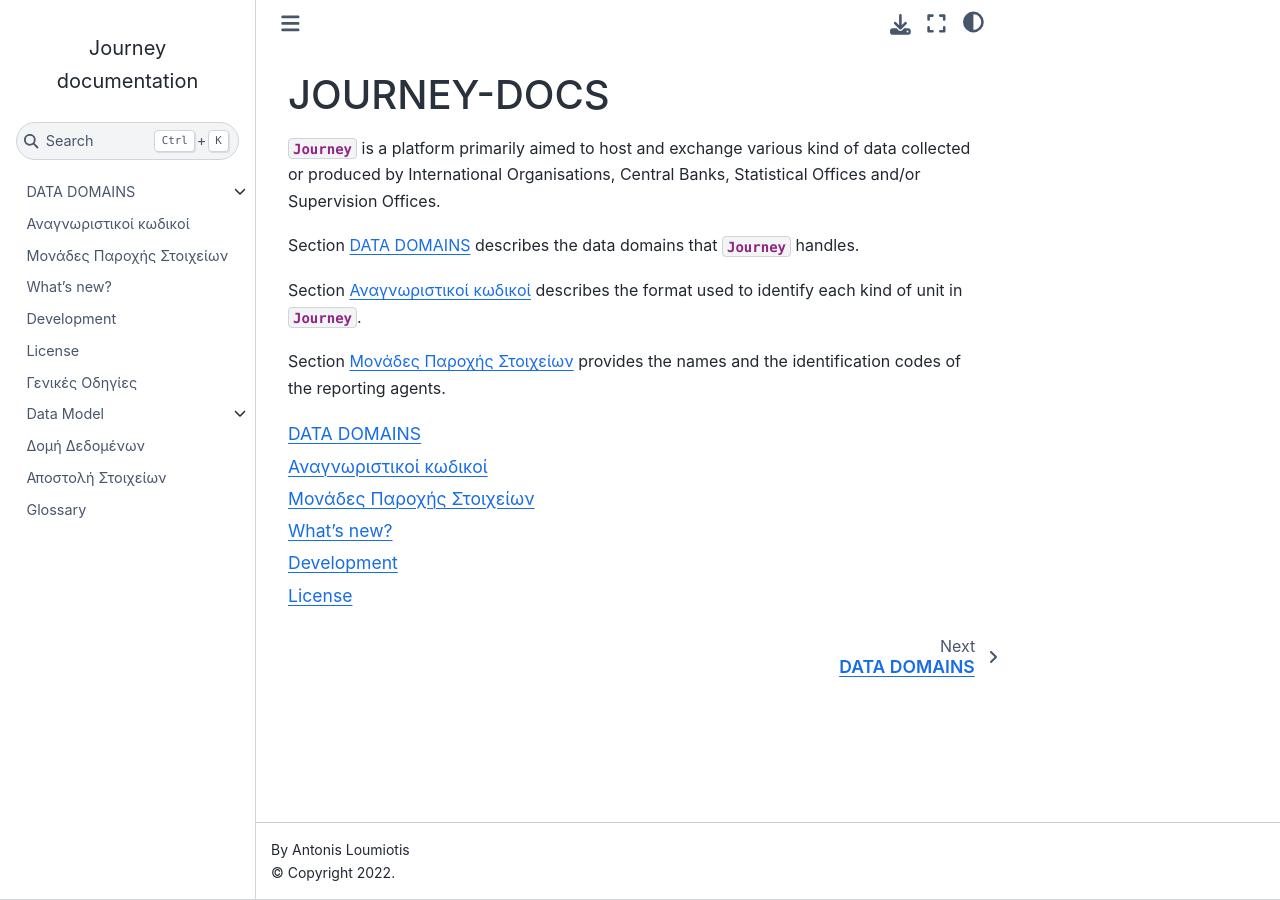
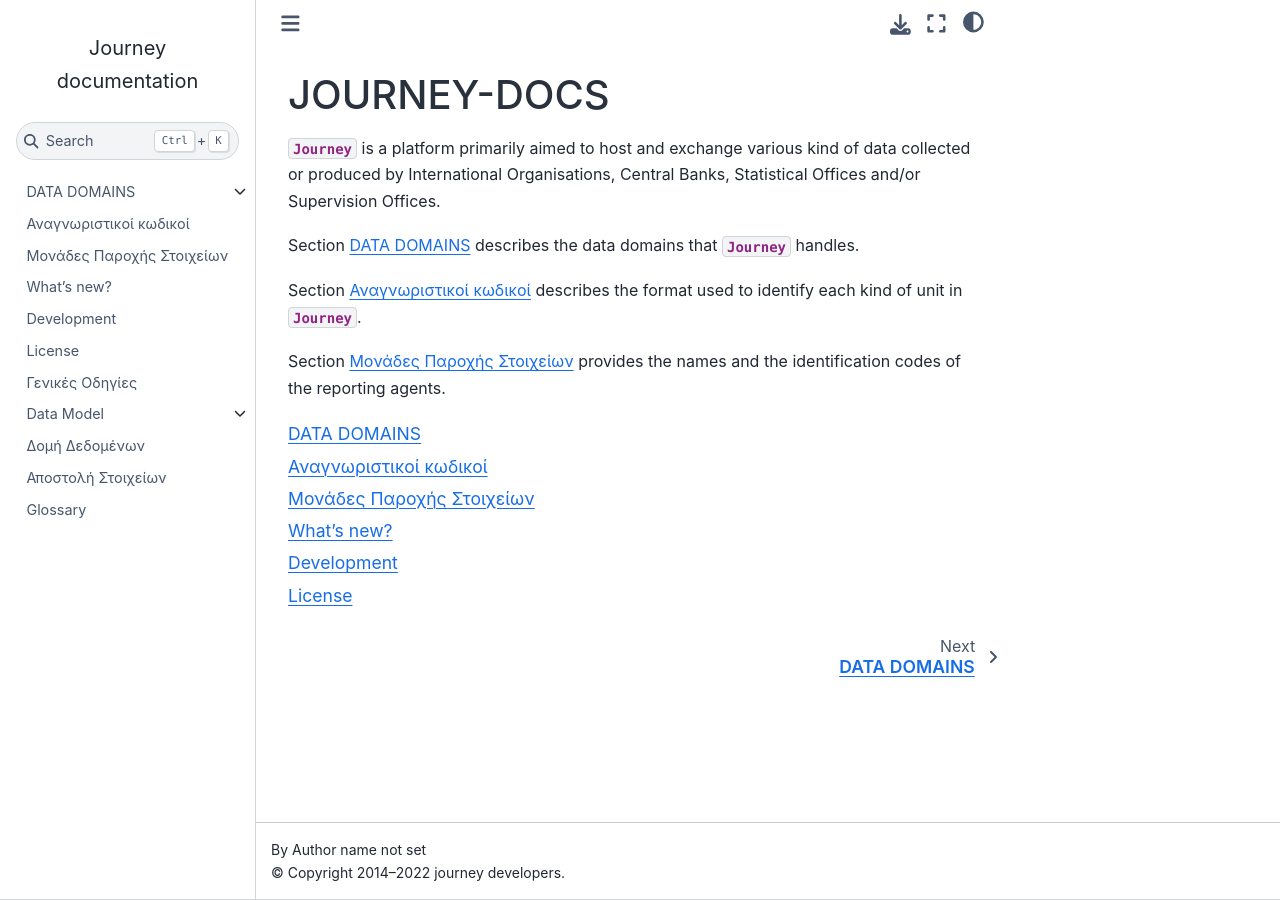
Before and after one commit to lerooze/journey-docs, a Sphinx documentation site: the page built from docs/source/index.rst, in a window 1280 px wide. Built offline with Sphinx 7.4.7 and the Sphinx Book theme 1.1.4, drawn with Linux system fonts in a browser that asks for light colours.

Commit message:
Change project info

```diff
--- a/docs/source/conf.py
+++ b/docs/source/conf.py
@@ -18,8 +18,7 @@
 # -- Project information -----------------------------------------------------
 
 project = "Journey"
-copyright = "2022"
-author = "Antonis Loumiotis"
+copyright = "2014–2022 journey developers"
 
 # # The full version, including alpha/beta/rc tags
 # release = "0.1"
```
